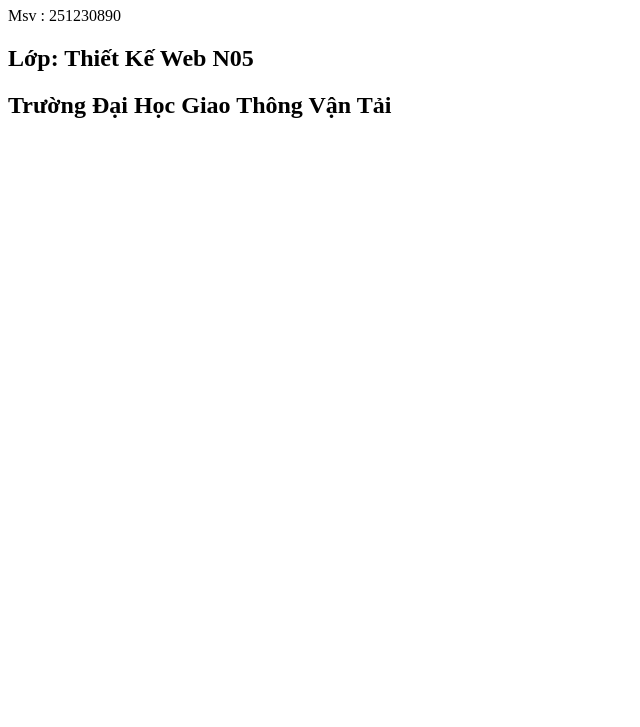
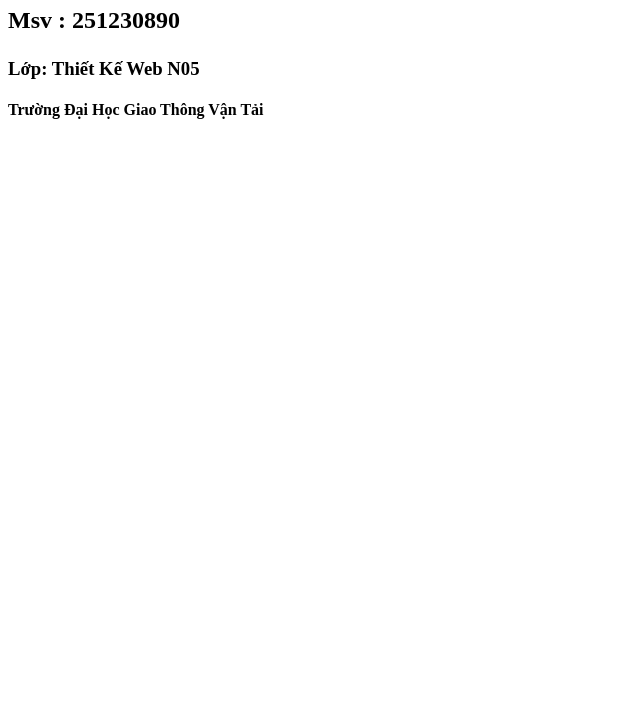
Before and after one commit to pethaiyen/newweb, a plain HTML site: page index.html in a window 1280 px wide. Shown: the part 73-800 px from the top of the page, without its empty margins (0-640 px from the left). Drawn offline with Linux system fonts and the light colour scheme.

Commit message:
Update index.html

```diff
--- a/index.html
+++ b/index.html
@@ -2,12 +2,11 @@
 <html>
 <head>
     <title>Giới Thiệu</title>
-    <link rel="stylesheet" href="style.css">
 </head>
 <body>
     <h1>Sinh Viên : Phạm Gia Khánh </h1>
-    <p> Msv : 251230890 </p>
-    <h2>Lớp: Thiết Kế Web N05 </h2>
-    <h2>Trường Đại Học Giao Thông Vận Tải</h2>
+    <h2> Msv : 251230890 </p>
+    <h3>Lớp: Thiết Kế Web N05 </h3>
+    <h4>Trường Đại Học Giao Thông Vận Tải</h4>
 </body>
 </html>
```
